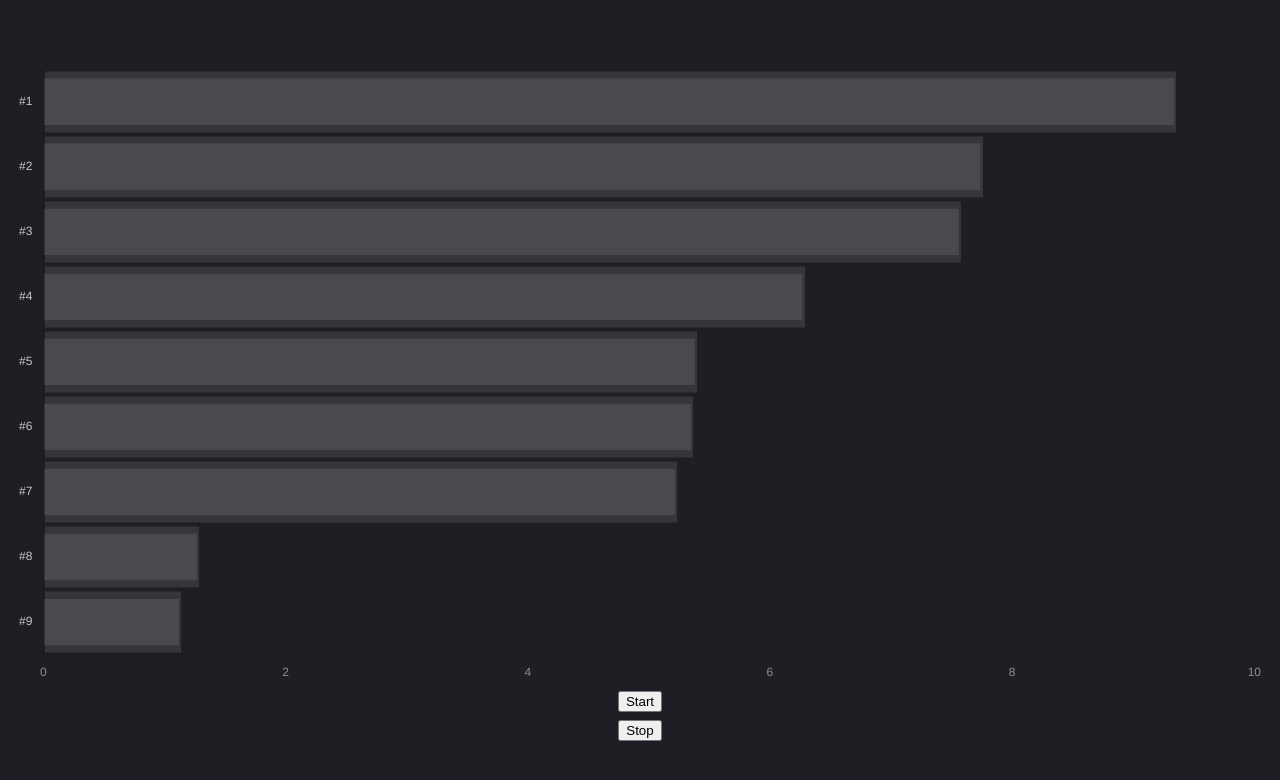
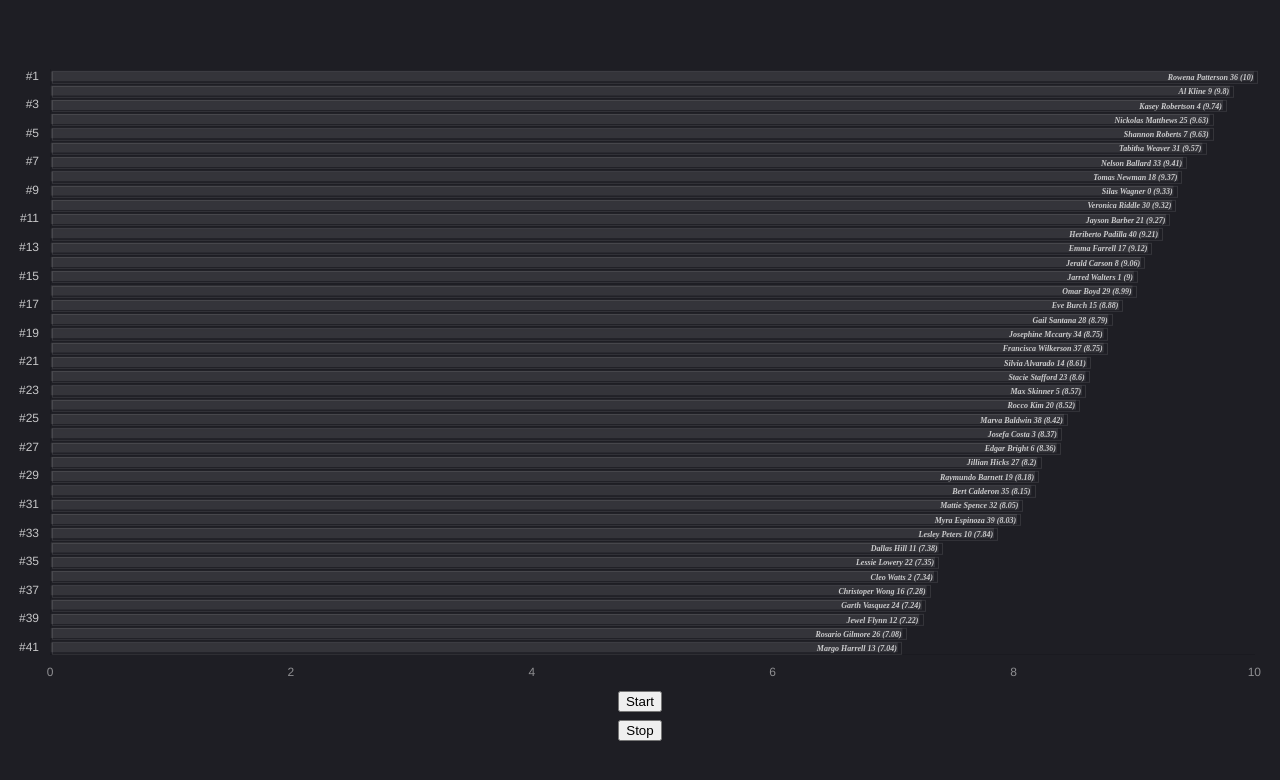
Before and after one commit to MaxPower01/chart-js-playground-v2, a plain HTML site: page index.html in a window 1280 px wide. Drawn offline with nearby package versions, Linux system fonts and the light colour scheme.

Commit message:
Improve chart

```diff
--- a/index.html
+++ b/index.html
@@ -10,9 +10,9 @@
 	<script src="main.js" defer></script>
 </head>
 <body>
-	<!-- <div class="chart-container">
-	</div> -->
-	<canvas id="chart" ></canvas>
+	<div class="chart-container">
+		<canvas id="chart" ></canvas>
+	</div>
 	<button id="btn-start">Start</button>
 	<button id="btn-stop">Stop</button>
 </body>
--- a/main.js
+++ b/main.js
@@ -8,38 +8,38 @@ const RANDOM_NAMES = [
   "Edgar Bright",
   "Shannon Roberts",
   "Jerald Carson",
-  // "Al Kline",
-  // "Lesley Peters",
-  // "Dallas Hill",
-  // "Jewel Flynn",
-  // "Margo Harrell",
-  // "Silvia Alvarado",
-  // "Eve Burch",
-  // "Christoper Wong",
-  // "Emma Farrell",
-  // "Tomas Newman",
-  // "Raymundo Barnett",
-  // "Rocco Kim",
-  // "Jayson Barber",
-  // "Lessie Lowery",
-  // "Stacie Stafford",
-  // "Garth Vasquez",
-  // "Nickolas Matthews",
-  // "Rosario Gilmore",
-  // "Jillian Hicks",
-  // "Gail Santana",
-  // "Omar Boyd",
-  // "Veronica Riddle",
-  // "Tabitha Weaver",
-  // "Mattie Spence",
-  // "Nelson Ballard",
-  // "Josephine Mccarty",
-  // "Bert Calderon",
-  // "Rowena Patterson",
-  // "Francisca Wilkerson",
-  // "Marva Baldwin",
-  // "Myra Espinoza",
-  // "Heriberto Padilla",
+  "Al Kline",
+  "Lesley Peters",
+  "Dallas Hill",
+  "Jewel Flynn",
+  "Margo Harrell",
+  "Silvia Alvarado",
+  "Eve Burch",
+  "Christoper Wong",
+  "Emma Farrell",
+  "Tomas Newman",
+  "Raymundo Barnett",
+  "Rocco Kim",
+  "Jayson Barber",
+  "Lessie Lowery",
+  "Stacie Stafford",
+  "Garth Vasquez",
+  "Nickolas Matthews",
+  "Rosario Gilmore",
+  "Jillian Hicks",
+  "Gail Santana",
+  "Omar Boyd",
+  "Veronica Riddle",
+  "Tabitha Weaver",
+  "Mattie Spence",
+  "Nelson Ballard",
+  "Josephine Mccarty",
+  "Bert Calderon",
+  "Rowena Patterson",
+  "Francisca Wilkerson",
+  "Marva Baldwin",
+  "Myra Espinoza",
+  "Heriberto Padilla",
   // "Felton Bass",
   // "Effie Combs",
   // "Leonor Campos",
@@ -299,14 +299,16 @@ const RANDOM_NAMES = [
   // "Margery Hunt",
   // "Rebekah Rivas",
   // "Beverley Austin",
-].map((name, i) => `${name} #${i}`);
+].map((name, i) => `${name} ${i}`);
 
-const DISPLAY_COUNT = 10;
-const DATES_COUNT = 10;
-const CHART_UPDATE_DELAY = 1000;
+const DISPLAY_COUNT = 50;
+const DATES_COUNT = 100;
+const CHART_UPDATE_DELAY = 3000;
 const COLOR_ANIMATION_DURATION = CHART_UPDATE_DELAY / 2;
 const Y_SCALE_ANIMATION_DURATION = CHART_UPDATE_DELAY;
 const X_SCALE_ANIMATION_DURATION = CHART_UPDATE_DELAY;
+const IMAGE_URL =
+  "https://img.freepik.com/free-icon/soccer-player_318-174100.jpg";
 
 const dates = Array.from({ length: DATES_COUNT }, (_, i) => {
   const date = new Date();
@@ -316,7 +318,8 @@ const dates = Array.from({ length: DATES_COUNT }, (_, i) => {
 
 const datasets = dates.map((date) => {
   const averages = Array.from({ length: RANDOM_NAMES.length }, () => {
-    const average = Math.round(Math.random() * 10 * 100) / 100;
+    let average = Math.random() * 3 + 7;
+    average = Math.round(average * 100) / 100;
     const rank = 0;
     return { average, rank };
   })
@@ -331,13 +334,15 @@ const datasets = dates.map((date) => {
 
   const datapoints = averages.map((a, i) => {
     const name = RANDOM_NAMES[allNamesIndexes[i]];
+    const normalizedName = name.replace(/\s/g, "-").toLowerCase();
     return {
-      id: `${name}-${i}`,
+      id: `${normalizedName}-${i}`,
       x: a.average,
       y: name,
       rank: a.rank,
       average: a.average,
       name: name,
+      normalizedName: normalizedName,
       date: date.toISOString(),
     };
   });
@@ -352,11 +357,11 @@ const datasets = dates.map((date) => {
 
 const chartId = "chart";
 let chart, canvas, ctx;
+let afterDatasetsUpdateCalled = false;
 
 const initializeChart = () => {
   canvas = document.getElementById(chartId);
   ctx = canvas.getContext("2d");
-  // const { data, ...rest } = config;
   chart = new Chart(ctx, {
     type: "bar",
     data: {
@@ -366,7 +371,14 @@ const initializeChart = () => {
     plugins: [
       {
         afterDatasetsDraw(chart, args, pluginOptions) {
-          setOverlayElements(chart);
+          if (!afterDatasetsUpdateCalled) {
+            return;
+          }
+          afterDatasetsUpdateCalled = false;
+          setOverlayElements(chart, currentDatasetIndex);
+        },
+        afterDatasetsUpdate(chart, args, pluginOptions) {
+          afterDatasetsUpdateCalled = true;
         },
       },
     ],
@@ -396,6 +408,9 @@ const initializeChart = () => {
       plugins: {
         legend: {
           display: false,
+        },
+        tooltip: {
+          enabled: false,
         },
       },
       scales: {
@@ -441,54 +456,92 @@ const initializeChart = () => {
 
 initializeChart();
 
-const setOverlayElements = (chart) => {
-  const { ctx } = chart;
+const setOverlayElements = (chart, datasetIndex) => {
+  const { ctx, scales } = chart;
   const chartDomRect = ctx.canvas.getBoundingClientRect();
-  const { scales } = chart;
   const yTicks = scales.y.ticks;
   let pixelForValue = 0;
   let tickHeight = 0;
-  datasets[0].data.forEach((dataPoint, index) => {
-    if (index >= DISPLAY_COUNT) return;
-    let customElement = document.querySelector(
-      `.${chartId}-custom-element-${index}`
-    );
+  const chartContainer = document.querySelector(".chart-container");
+  datasets[datasetIndex].data.forEach((dataPoint, index) => {
+    // if (index >= DISPLAY_COUNT) return;
+    const cssId = `${chartId}-custom-element-${dataPoint.normalizedName}`;
+    let customElement = document.querySelector(`#${cssId}`);
     if (!customElement) {
       customElement = document.createElement("div");
-      customElement.classList.add(`${chartId}-custom-element-${index}`);
+      customElement.id = cssId;
       customElement.dataset.dataPoint = JSON.stringify(dataPoint);
-      document.body.appendChild(customElement);
+      chartContainer.appendChild(customElement);
     }
+    const pixelForValue = scales.y.getPixelForValue(index);
     if (index == 0) {
-      pixelForValue = scales.y.getPixelForValue(index);
       tickHeight = scales.y.getPixelForValue(index + 1) - pixelForValue;
-    } else {
-      pixelForValue += tickHeight;
     }
-    const datapoint = datasets[0].data[index];
-    const top = pixelForValue + chartDomRect.top;
-    const left = chartDomRect.left + scales.x.left;
+    // else {
+    //   pixelForValue += tickHeight;
+    // }
+    const datapoint = datasets[datasetIndex].data[index];
+    // const top = pixelForValue + chartDomRect.top;
+    const top = pixelForValue;
+    // const left = chartDomRect.left + scales.x.left;
+    const left = scales.x.left;
     const pixelForValueXLeft = scales.x.getPixelForValue(0);
     const pixelForValueXRight = scales.x.getPixelForValue(datapoint.x);
     const width = pixelForValueXRight - pixelForValueXLeft;
+    customElement.style.transition = `all ${Y_SCALE_ANIMATION_DURATION}ms linear`;
     customElement.style.position = "absolute";
     customElement.style.top = `${top}px`;
     customElement.style.left = `${left}px`;
     customElement.style.width = `${width}px`;
-    customElement.style.background = "rgba(255,255,255,0.1)";
+    // customElement.style.background = "rgba(255,100,100,0.1)";
+    customElement.style.border = "1px solid rgba(255,255,255,0.1)";
     customElement.style.transform = `translateY(-${tickHeight / 2}px)`;
     customElement.style.zIndex = "2";
     customElement.style.height = `${tickHeight - 4}px`;
     customElement.style.margin = "2px";
     customElement.style.pointerEvents = "none";
-    customElement.style.transition = `all ${COLOR_ANIMATION_DURATION}ms ease`;
+    customElement.style.display = "flex";
+    customElement.style.alignItems = "center";
+    customElement.style.justifyContent = "flex-end";
+    // Set textcontent of custom element
+    const text = document.createElement("div");
+    // text.style.position = "absolute";
+    // text.style.top = "50%";
+    // text.style.left = "50%";
+    // text.style.transform = "translate(-50%, -50%)";
+    text.style.color = "rgba(255,255,255,0.75)";
+    text.style.fontWeight = "400";
+    text.style.fontSize = "8px";
+    text.style.pointerEvents = "none";
+    text.style.textAlign = "right";
+    text.style.width = "100%";
+    text.style.whiteSpace = "nowrap";
+    text.style.overflow = "hidden";
+    text.style.textOverflow = "ellipsis";
+    text.style.paddingRight = "4px";
+    text.style.fontWeight = "600";
+    text.style.fontStyle = "italic";
+    text.style.font = "'Roboto', sans-serif";
+
+    if (dataPoint.rank > DISPLAY_COUNT) {
+      customElement.style.opacity = "0";
+    } else {
+      customElement.style.opacity = "1";
+    }
+
+    text.textContent = `${datapoint.name} (${datapoint.x})`;
+    customElement.innerHTML = "";
+    customElement.appendChild(text);
   });
 };
 
-setOverlayElements(chart);
-window.addEventListener("resize", (chart) => setOverlayElements(chart));
+let currentDatasetIndex = 0;
 
-let currentDatasetIndex = 0;
+setOverlayElements(chart, 0);
+window.addEventListener("resize", (chart) => {
+  // chart.update("active");
+  setOverlayElements(chart, currentDatasetIndex);
+});
 
 const updateChart = () => {
   const chartData = chart.config.data;
@@ -540,6 +593,8 @@ const updateChart = () => {
 
 const btnStart = document.getElementById("btn-start");
 btnStart.addEventListener("click", () => {
+  updateChart();
+  currentDatasetIndex++;
   interval = setInterval(() => {
     if (currentDatasetIndex >= datasets.length - 1) {
       clearInterval(interval);
--- a/style.css
+++ b/style.css
@@ -6,7 +6,6 @@ html {
 body {
 	margin: 0;
 	padding: 0;
-	background-color: #1e1e24;
 	padding: 16px;
 	display: flex;
 	flex-direction: column;
@@ -14,9 +13,12 @@ body {
 	align-items: center;
 	height: calc(100% - 32px);
 	gap: 8px;
+	background-color: #1e1e24;
+	color: white;
 }
 
 .chart-container {
 	width: 100%;
 	position: relative;
+	overflow: hidden;
 }
```
